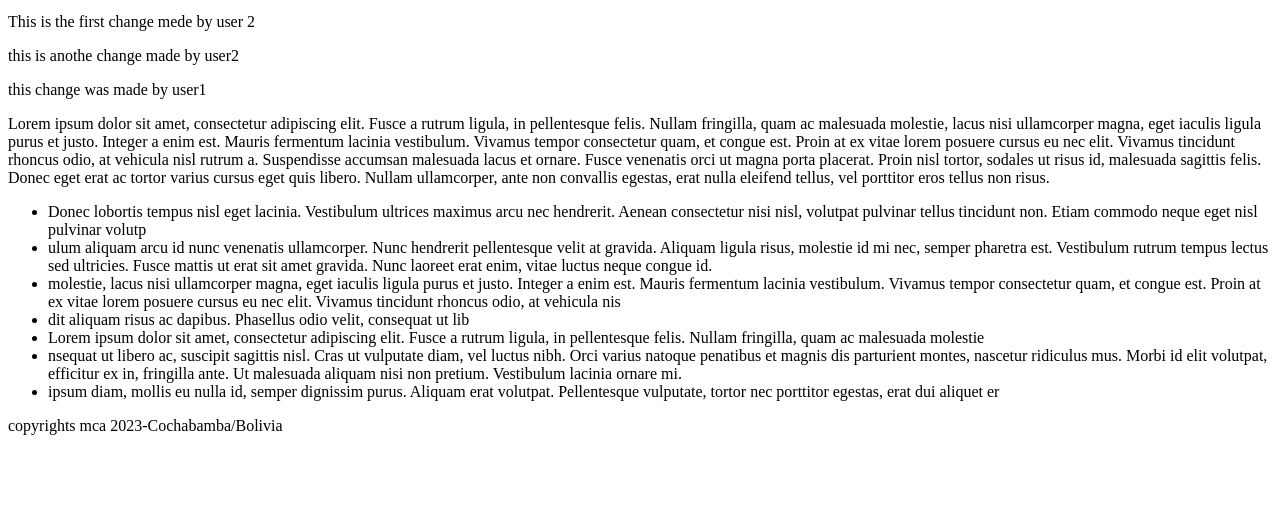
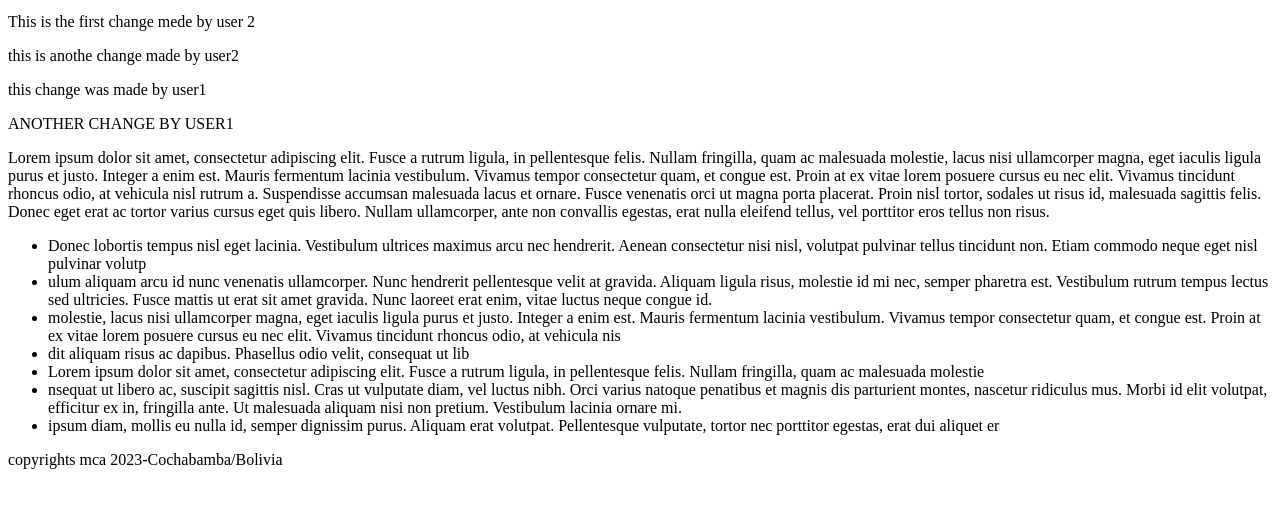
Before and after one commit to sirprintalot/git-test, a plain HTML site: page index.html in a window 1280 px wide. Shown: the part 87-594 px from the top of the page. Drawn offline with Linux system fonts and the light colour scheme.

Commit message:
another change by user1

```diff
--- a/index.html
+++ b/index.html
@@ -14,6 +14,7 @@
         <p>This is the first change mede by user 2</p>
         <p>this is anothe change made by user2</p>
         <p>this change was made by user1</p>
+        <P>ANOTHER CHANGE BY USER1</P>
     </heade>
     <main>
         <p>Lorem ipsum dolor sit amet, consectetur adipiscing elit. Fusce a rutrum ligula, in pellentesque felis. Nullam
```
